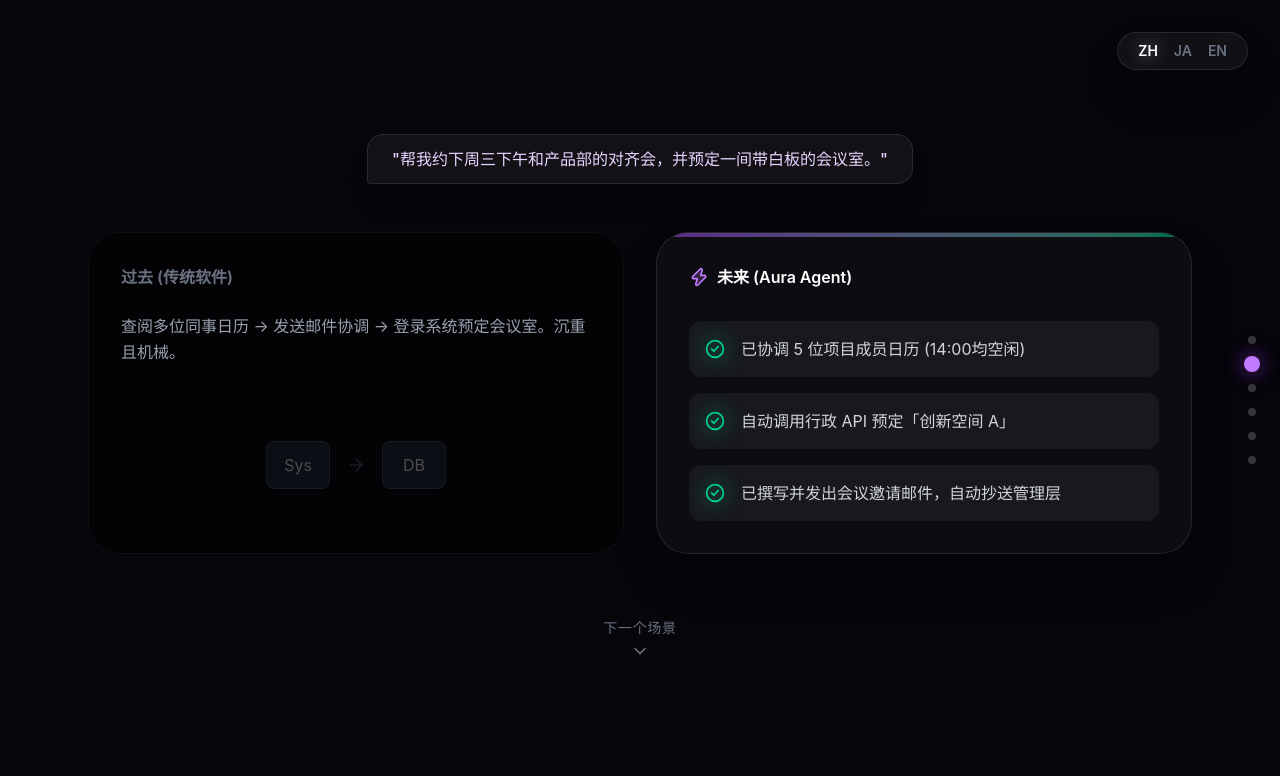
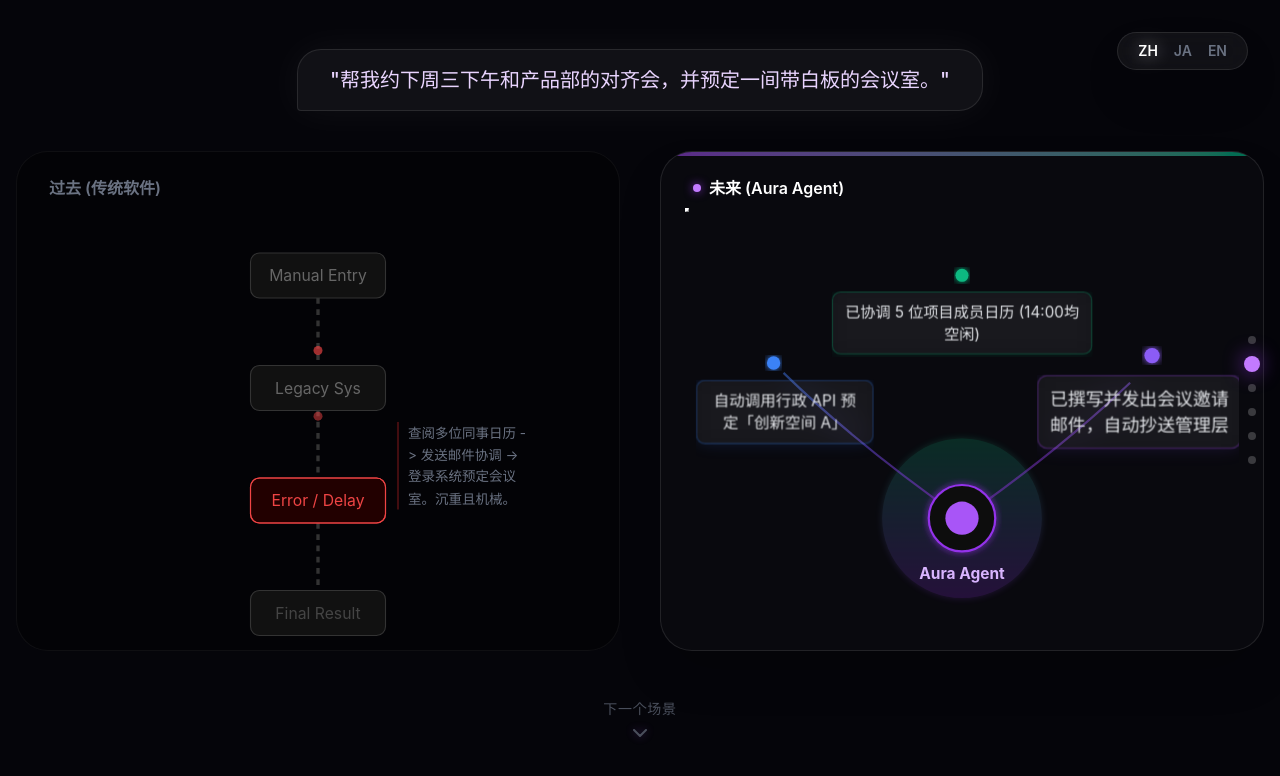
Before and after one commit to QQDDTT/aura-future-office, a React (Vite) app: page / in a window 1280 px wide. Both pictures are taken after a click on the button 1252 px from the left and 364 px from the top of the page. Shown: the top 776 px of the page. Built offline with nearby package versions, Linux system fonts and the light colour scheme.

Commit message:
feat: SVG topological flow maps with glowing particles

```diff
--- a/src/components/ScenarioCard.tsx
+++ b/src/components/ScenarioCard.tsx
@@ -1,6 +1,6 @@
-import { motion, type Variants } from 'framer-motion';
+import { motion } from 'framer-motion';
 import { useTranslation } from 'react-i18next';
-import { CheckCircle2, ArrowRight, Zap, ChevronDown } from 'lucide-react';
+import { ChevronDown } from 'lucide-react';
 
 interface ScenarioProps {
   scenarioKey: string;
@@ -12,80 +12,216 @@
   const { t } = useTranslation();
   const easeOutExpo: [number, number, number, number] = [0.16, 1, 0.3, 1];
 
-  const containerVariants = {
-    hidden: { opacity: 0 },
-    visible: {
-      opacity: 1,
-      transition: { staggerChildren: 0.15 }
-    }
-  };
-
-  const itemVariants: Variants = {
-    hidden: { opacity: 0, y: 30 },
-    visible: { opacity: 1, y: 0, transition: { ease: easeOutExpo, duration: 0.8 } }
-  };
-
   return (
     <motion.div
       initial={{ opacity: 0, y: 80, scale: 0.98 }}
       animate={{ opacity: 1, y: 0, scale: 1 }}
       exit={{ opacity: 0, y: -80, scale: 0.95 }}
       transition={{ duration: 0.8, ease: easeOutExpo }}
-      className="min-h-screen w-full max-w-6xl mx-auto flex flex-col justify-center py-20 px-6"
+      className="min-h-screen w-full max-w-7xl mx-auto flex flex-col justify-center py-20 px-4"
     >
-      <div className="mb-12 flex justify-center">
-        <div className="inline-block px-6 py-3 rounded-2xl rounded-bl-sm bg-white/5 border border-white/10 backdrop-blur-sm shadow-xl">
-          <span className="text-base font-medium text-purple-200">"{t(`scenarios.${scenarioKey}.intent`)}"</span>
+      <div className="mb-10 flex justify-center z-10">
+        <div className="inline-block px-8 py-4 rounded-3xl rounded-bl-sm bg-white/5 border border-white/10 backdrop-blur-md shadow-[0_0_40px_rgba(255,255,255,0.05)] text-center">
+          <span className="text-lg md:text-xl font-medium text-purple-200">"{t(`scenarios.${scenarioKey}.intent`)}"</span>
         </div>
       </div>
 
-      <div className="grid grid-cols-1 lg:grid-cols-2 gap-8">
+      <div className="grid grid-cols-1 lg:grid-cols-2 gap-6 lg:gap-10 items-stretch">
+        {/* Past - Linear Blocker Flow */}
         <motion.div
           initial={{ opacity: 0, x: -30 }}
           animate={{ opacity: 1, x: 0 }}
           transition={{ duration: 1, delay: 0.2, ease: easeOutExpo }}
-          className="p-8 rounded-[2rem] bg-black/40 border border-white/5 flex flex-col gap-6"
+          className="relative p-6 rounded-[2rem] bg-black/40 border border-white/5 flex flex-col h-[500px] overflow-hidden"
         >
-          <div className="text-gray-500 font-semibold">{t(`scenarios.${scenarioKey}.past_title`)}</div>
-          <div className="text-gray-400 leading-relaxed">
-            {t(`scenarios.${scenarioKey}.past_desc`)}
-          </div>
-          <div className="mt-auto opacity-30 flex items-center justify-center py-8">
-             <div className="flex gap-4 items-center">
-                <div className="w-16 h-12 rounded-lg border border-gray-600 bg-gray-800 flex items-center justify-center">Sys</div>
-                <ArrowRight className="text-gray-600 w-5 h-5" />
-                <div className="w-16 h-12 rounded-lg border border-gray-600 bg-gray-800 flex items-center justify-center">DB</div>
-             </div>
+          <div className="absolute top-6 left-8 text-gray-500 font-semibold z-10">{t(`scenarios.${scenarioKey}.past_title`)}</div>
+
+          <div className="w-full h-full relative mt-8 flex-1">
+            <svg className="w-full h-full" viewBox="0 0 400 400" preserveAspectRatio="xMidYMid meet">
+              {/* Lines */}
+              <motion.path
+                d="M 200 60 L 200 160"
+                stroke="#333" strokeWidth="3" strokeDasharray="5,5" fill="none"
+              />
+              <motion.path
+                d="M 200 160 L 200 260"
+                stroke="#333" strokeWidth="3" strokeDasharray="5,5" fill="none"
+              />
+              <motion.path
+                d="M 200 260 L 200 360"
+                stroke="#333" strokeWidth="3" strokeDasharray="5,5" fill="none"
+              />
+
+              {/* Data packet struggling */}
+              <motion.circle
+                cx="200" cy="110" r="4" fill="#ef4444"
+                animate={{ cy: [60, 160], opacity: [0, 1, 0] }}
+                transition={{ duration: 3, repeat: Infinity, ease: "linear" }}
+              />
+              <motion.circle
+                cx="200" cy="210" r="4" fill="#ef4444"
+                animate={{ cy: [160, 260], opacity: [0, 1, 0] }}
+                transition={{ duration: 4, delay: 1, repeat: Infinity, ease: "linear" }}
+              />
+
+              {/* Nodes */}
+              <g transform="translate(140, 40)">
+                <rect width="120" height="40" rx="8" fill="#111" stroke="#333" />
+                <text x="60" y="25" fill="#666" fontSize="14" textAnchor="middle">Manual Entry</text>
+              </g>
+              <g transform="translate(140, 140)">
+                <rect width="120" height="40" rx="8" fill="#111" stroke="#333" />
+                <text x="60" y="25" fill="#666" fontSize="14" textAnchor="middle">Legacy Sys</text>
+              </g>
+              <g transform="translate(140, 240)">
+                <rect width="120" height="40" rx="8" fill="#220000" stroke="#ef4444" />
+                <text x="60" y="25" fill="#ef4444" fontSize="14" textAnchor="middle">Error / Delay</text>
+                {/* Red pulse on error node */}
+                <motion.rect
+                  width="120" height="40" rx="8" fill="none" stroke="#ef4444"
+                  animate={{ scale: [1, 1.1, 1], opacity: [1, 0, 1] }}
+                  transition={{ duration: 2, repeat: Infinity }}
+                  style={{ originX: '60px', originY: '20px' }}
+                />
+              </g>
+              <g transform="translate(140, 340)">
+                <rect width="120" height="40" rx="8" fill="#111" stroke="#333" />
+                <text x="60" y="25" fill="#444" fontSize="14" textAnchor="middle">Final Result</text>
+              </g>
+
+              {/* Floating desc */}
+              <foreignObject x="270" y="190" width="120" height="100">
+                <div className="text-xs text-gray-500 leading-relaxed border-l-2 border-red-900/50 pl-2">
+                  {t(`scenarios.${scenarioKey}.past_desc`)}
+                </div>
+              </foreignObject>
+            </svg>
           </div>
         </motion.div>
 
+        {/* Future - Concurrent Aura Network */}
         <motion.div
-          initial="hidden"
-          animate="visible"
-          variants={containerVariants}
-          className="p-8 rounded-[2rem] bg-white/[0.03] border border-white/10 backdrop-blur-xl shadow-2xl flex flex-col gap-6 relative overflow-hidden"
+          initial={{ opacity: 0, x: 30 }}
+          animate={{ opacity: 1, x: 0 }}
+          transition={{ duration: 1, delay: 0.4, ease: easeOutExpo }}
+          className="relative p-6 rounded-[2rem] bg-white/[0.02] border border-white/10 backdrop-blur-xl shadow-2xl flex flex-col h-[500px] overflow-hidden"
         >
           <div className="absolute top-0 left-0 w-full h-1 bg-gradient-to-r from-purple-500 to-emerald-400 opacity-50" />
+          <div className="absolute top-6 left-8 text-white font-semibold z-10 flex items-center gap-2">
+            <div className="w-2 h-2 rounded-full bg-purple-400 shadow-[0_0_10px_rgba(147,51,234,0.8)] animate-pulse" />
+            {t(`scenarios.${scenarioKey}.future_title`)}
+          </div>
 
-          <motion.div variants={itemVariants} className="text-white font-semibold flex items-center gap-2">
-            <Zap className="text-purple-400 w-5 h-5 fill-purple-400/20" />
-            {t(`scenarios.${scenarioKey}.future_title`)}
-          </motion.div>
+          <div className="w-full h-full relative mt-8 flex-1">
+            <svg className="w-full h-full" viewBox="0 0 500 400" preserveAspectRatio="xMidYMid meet">
+              <defs>
+                <linearGradient id="lineGrad1" x1="0%" y1="100%" x2="0%" y2="0%">
+                  <stop offset="0%" stopColor="#9333ea" />
+                  <stop offset="100%" stopColor="#10b981" />
+                </linearGradient>
+                <linearGradient id="lineGrad2" x1="50%" y1="100%" x2="0%" y2="0%">
+                  <stop offset="0%" stopColor="#9333ea" />
+                  <stop offset="100%" stopColor="#3b82f6" />
+                </linearGradient>
+                <linearGradient id="lineGrad3" x1="50%" y1="100%" x2="100%" y2="0%">
+                  <stop offset="0%" stopColor="#9333ea" />
+                  <stop offset="100%" stopColor="#8b5cf6" />
+                </linearGradient>
+                <filter id="glow">
+                  <feGaussianBlur stdDeviation="3" result="coloredBlur"/>
+                  <feMerge>
+                    <feMergeNode in="coloredBlur"/>
+                    <feMergeNode in="SourceGraphic"/>
+                  </feMerge>
+                </filter>
+              </defs>
 
-          <div className="flex flex-col gap-4 mt-2">
-            {[1, 2, 3].map((num) => (
-              <motion.div
-                key={num}
-                variants={itemVariants}
-                className="flex items-center gap-4 p-4 rounded-xl bg-white/5 hover:bg-white/10 transition-colors duration-300 group"
+              {/* Glowing Background aura */}
+              <motion.circle
+                cx="250" cy="280" r="60" fill="url(#lineGrad1)" opacity="0.1" filter="url(#glow)"
+                animate={{ scale: [1, 1.2, 1], opacity: [0.1, 0.2, 0.1] }}
+                transition={{ duration: 4, repeat: Infinity, ease: "easeInOut" }}
+              />
+
+              {/* Paths from Aura (250, 280) to 3 targets */}
+              {/* Target 1: 250, 60 (Top Center) */}
+              <motion.path
+                d="M 250 280 Q 250 170 250 60"
+                stroke="url(#lineGrad1)" strokeWidth="2" fill="none"
+                initial={{ pathLength: 0, opacity: 0 }}
+                animate={{ pathLength: 1, opacity: 0.5 }}
+                transition={{ duration: 1.5, delay: 0.8, ease: "circOut" }}
+              />
+              {/* Target 2: 80, 140 (Top Left) */}
+              <motion.path
+                d="M 250 280 Q 150 210 80 140"
+                stroke="url(#lineGrad2)" strokeWidth="2" fill="none"
+                initial={{ pathLength: 0, opacity: 0 }}
+                animate={{ pathLength: 1, opacity: 0.5 }}
+                transition={{ duration: 1.5, delay: 1.0, ease: "circOut" }}
+              />
+              {/* Target 3: 420, 140 (Top Right) */}
+              <motion.path
+                d="M 250 280 Q 350 210 420 140"
+                stroke="url(#lineGrad3)" strokeWidth="2" fill="none"
+                initial={{ pathLength: 0, opacity: 0 }}
+                animate={{ pathLength: 1, opacity: 0.5 }}
+                transition={{ duration: 1.5, delay: 1.2, ease: "circOut" }}
+              />
+
+              {/* Data Particles moving along paths */}
+              <motion.circle r="3" fill="#fff" filter="url(#glow)">
+                <animateMotion dur="2s" repeatCount="indefinite" path="M 250 280 Q 250 170 250 60" />
+              </motion.circle>
+              <motion.circle r="3" fill="#fff" filter="url(#glow)">
+                <animateMotion dur="2.2s" begin="0.5s" repeatCount="indefinite" path="M 250 280 Q 150 210 80 140" />
+              </motion.circle>
+              <motion.circle r="3" fill="#fff" filter="url(#glow)">
+                <animateMotion dur="1.8s" begin="1s" repeatCount="indefinite" path="M 250 280 Q 350 210 420 140" />
+              </motion.circle>
+
+              {/* Central Node: Aura Reactor */}
+              <motion.g
+                initial={{ scale: 0 }}
+                animate={{ scale: 1 }}
+                transition={{ type: 'spring', delay: 0.5, bounce: 0.5 }}
               >
-                <div className="relative flex items-center justify-center flex-shrink-0">
-                  <div className="absolute inset-0 bg-emerald-400 rounded-full blur-md opacity-40 group-hover:opacity-70 transition-opacity duration-300" />
-                  <CheckCircle2 className="text-emerald-400 w-5 h-5 relative z-10" />
-                </div>
-                <span className="text-gray-300 text-sm md:text-base">{t(`scenarios.${scenarioKey}.future_task${num}`)}</span>
-              </motion.div>
-            ))}
+                <circle cx="250" cy="280" r="30" fill="#111" stroke="#9333ea" strokeWidth="2" filter="url(#glow)" />
+                <circle cx="250" cy="280" r="15" fill="#a855f7" />
+                <text x="250" y="335" fill="#d8b4fe" fontSize="14" fontWeight="bold" textAnchor="middle">Aura Agent</text>
+              </motion.g>
+
+              {/* Target Nodes & ForeignObjects for Text */}
+              {/* Node 1 */}
+              <motion.g initial={{ scale: 0 }} animate={{ scale: 1 }} transition={{ type: 'spring', delay: 1.2 }}>
+                <circle cx="250" cy="60" r="6" fill="#10b981" filter="url(#glow)" />
+                <foreignObject x="130" y="75" width="240" height="60">
+                  <div className="text-center text-sm text-gray-200 bg-white/5 border border-emerald-500/30 rounded-lg p-2 backdrop-blur-md shadow-[0_0_15px_rgba(16,185,129,0.15)]">
+                    {t(`scenarios.${scenarioKey}.future_task1`)}
+                  </div>
+                </foreignObject>
+              </motion.g>
+
+              {/* Node 2 */}
+              <motion.g initial={{ scale: 0 }} animate={{ scale: 1 }} transition={{ type: 'spring', delay: 1.4 }}>
+                <circle cx="80" cy="140" r="6" fill="#3b82f6" filter="url(#glow)" />
+                <foreignObject x="10" y="155" width="160" height="80">
+                  <div className="text-center text-sm text-gray-200 bg-white/5 border border-blue-500/30 rounded-lg p-2 backdrop-blur-md shadow-[0_0_15px_rgba(59,130,246,0.15)]">
+                    {t(`scenarios.${scenarioKey}.future_task2`)}
+                  </div>
+                </foreignObject>
+              </motion.g>
+
+              {/* Node 3 */}
+              <motion.g initial={{ scale: 0 }} animate={{ scale: 1 }} transition={{ type: 'spring', delay: 1.6 }}>
+                <circle cx="420" cy="140" r="6" fill="#8b5cf6" filter="url(#glow)" />
+                <foreignObject x="330" y="155" width="160" height="80">
+                  <div className="text-center text-sm text-gray-200 bg-white/5 border border-purple-500/30 rounded-lg p-2 backdrop-blur-md shadow-[0_0_15px_rgba(139,92,246,0.15)]">
+                    {t(`scenarios.${scenarioKey}.future_task3`)}
+                  </div>
+                </foreignObject>
+              </motion.g>
+            </svg>
           </div>
         </motion.div>
       </div>
@@ -93,15 +229,15 @@
       <motion.div
         initial={{ opacity: 0 }}
         animate={{ opacity: 1 }}
-        transition={{ duration: 1, delay: 0.8 }}
-        className="mt-16 flex justify-center"
+        transition={{ duration: 1, delay: 1.5 }}
+        className="mt-12 flex justify-center z-10"
       >
         <button
           onClick={onNext}
           className="flex flex-col items-center gap-2 text-gray-500 hover:text-white transition-colors duration-300 group"
         >
           <span className="text-sm font-medium tracking-wider">{isLast ? '进入反应堆' : '下一个场景'}</span>
-          <ChevronDown className="w-5 h-5 animate-bounce group-hover:text-purple-400" />
+          <ChevronDown className="w-6 h-6 animate-bounce group-hover:text-purple-400 drop-shadow-[0_0_5px_rgba(168,85,247,0.5)]" />
         </button>
       </motion.div>
     </motion.div>
```
